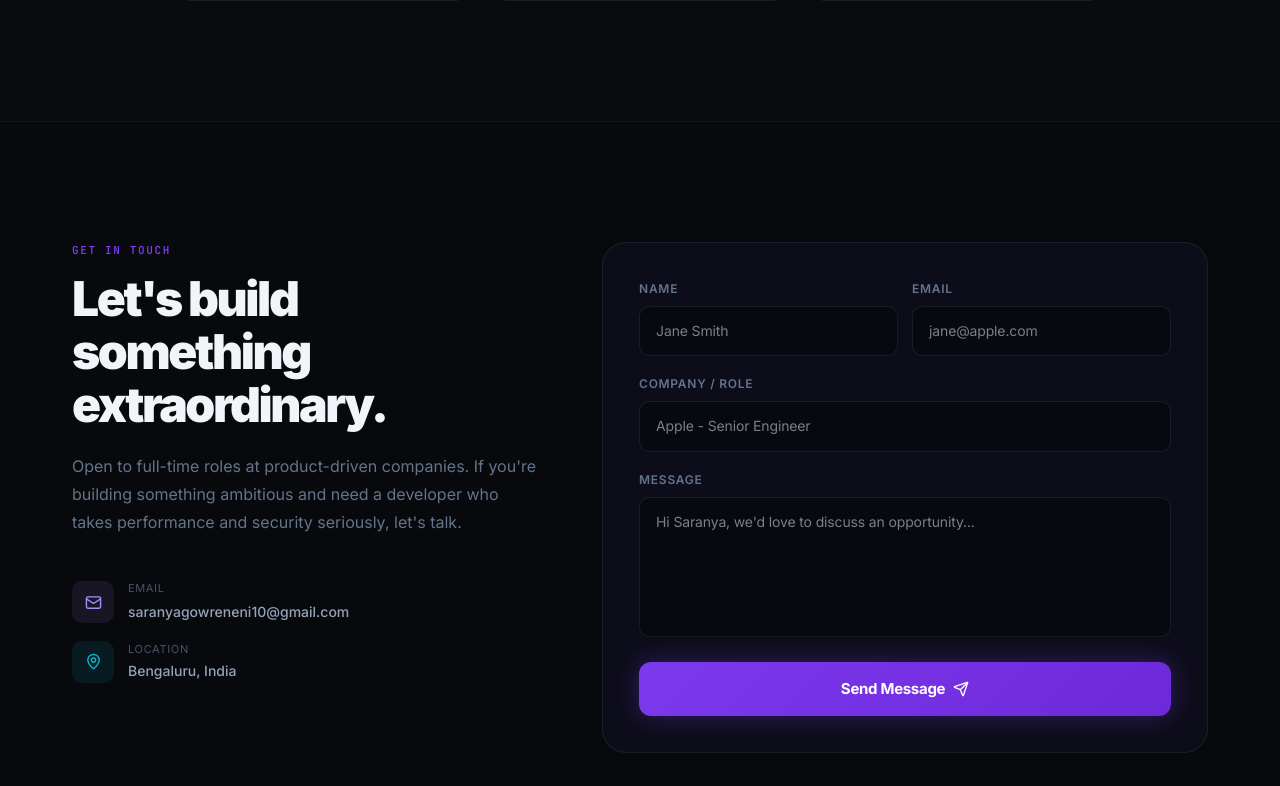
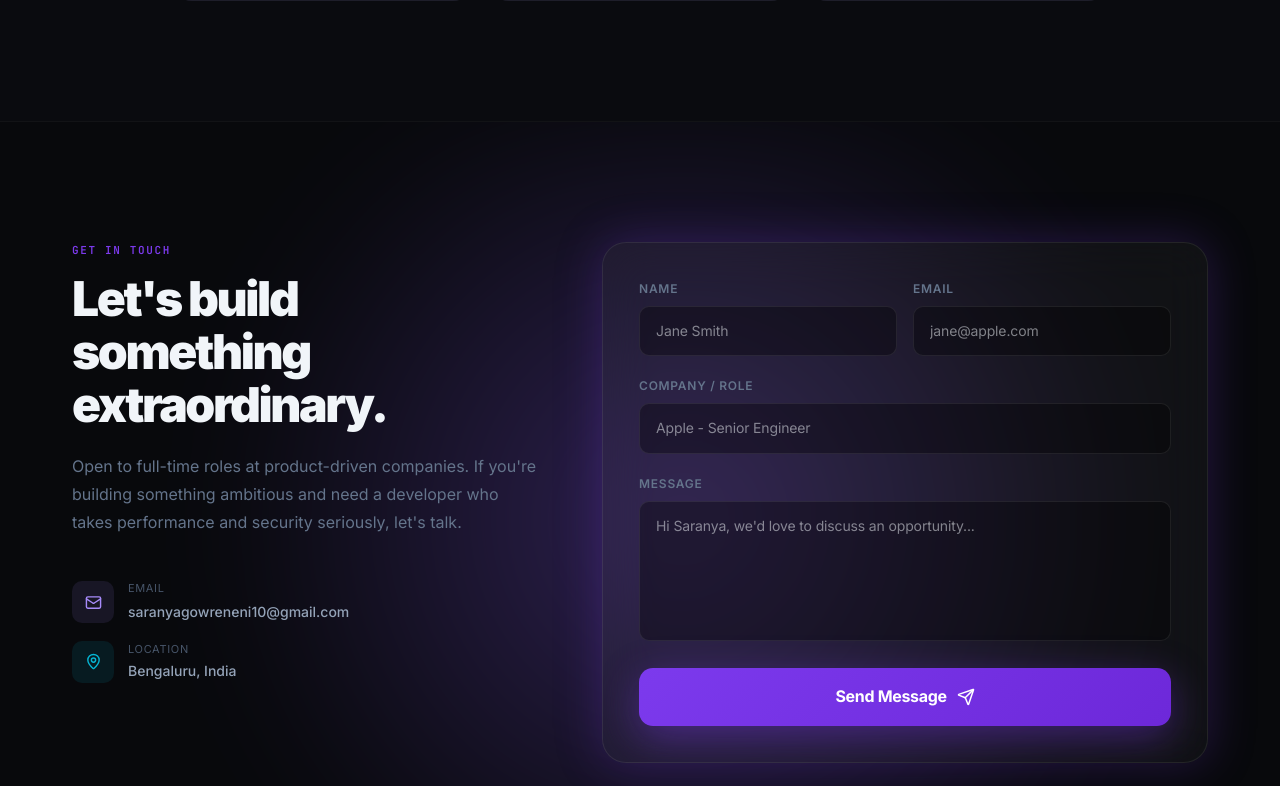
Before and after one commit to saryangowreneni7700-prog/portfolio, a React (Vite) app: page / in a window 1280 px wide. Shown: the part 5594-6380 px from the top of the page. Built offline with nearby package versions, Linux system fonts and the light colour scheme.

Commit message:
Premium contact form upgrade

```diff
--- a/src/components/Contact.jsx
+++ b/src/components/Contact.jsx
@@ -19,7 +19,8 @@ export default function Contact() {
     .then(() => setState('success'))
     .catch(() => setState('idle'));
 
-    setTimeout(() => setState('idle'), 5000);
+    // Success stays 60 seconds (1 minute) - Premium duration
+    setTimeout(() => setState('idle'), 60000);
   };
 
   const inputStyle = {
@@ -33,14 +34,50 @@ export default function Contact() {
     outline: 'none',
     fontFamily: 'var(--font)',
     boxSizing: 'border-box',
-    transition: 'border-color 0.2s',
+    transition: 'border-color 0.2s, box-shadow 0.2s',
     letterSpacing: '-0.01em'
   };
 
   return (
-    <section id="contact" style={{ padding: '120px 0', background: 'rgba(0,0,0,0.2)', borderTop: '1px solid rgba(255,255,255,0.04)' }}>
-      <div style={{ maxWidth: '1200px', margin: '0 auto', padding: '0 32px' }}>
-        <div className="contact-grid" style={{ display: 'grid', gridTemplateColumns: '1fr 1.3fr', gap: '64px', alignItems: 'start' }}>
+    <section id="contact" style={{
+      padding: '120px 0',
+      background: 'rgba(0,0,0,0.2)',
+      borderTop: '1px solid rgba(255,255,255,0.04)',
+      position: 'relative',
+      overflow: 'hidden'
+    }}>
+      {/* Animated gradient background glow */}
+      <motion.div
+        animate={{
+          background: [
+            'radial-gradient(circle at 20% 30%, #6d28d9 0%, transparent 60%)',
+            'radial-gradient(circle at 80% 70%, #7c3aed 0%, transparent 60%)',
+            'radial-gradient(circle at 50% 50%, #8b5cf6 0%, transparent 60%)'
+          ]
+        }}
+        transition={{ duration: 8, repeat: Infinity, repeatType: 'mirror' }}
+        style={{
+          position: 'absolute',
+          inset: 0,
+          zIndex: 0,
+          filter: 'blur(60px)',
+          opacity: 0.3
+        }}
+      />
+
+      <div style={{
+        maxWidth: '1200px',
+        margin: '0 auto',
+        padding: '0 32px',
+        position: 'relative',
+        zIndex: 1
+      }}>
+        <div className="contact-grid" style={{
+          display: 'grid',
+          gridTemplateColumns: '1fr 1.3fr',
+          gap: '64px',
+          alignItems: 'start'
+        }}>
 
           {/* Left Info - UNCHANGED */}
           <motion.div
@@ -49,36 +86,100 @@ export default function Contact() {
             viewport={{ once: true }}
             transition={{ duration: 0.6 }}
           >
-            <p style={{ fontSize: '11px', fontFamily: 'var(--font-mono)', color: '#7c3aed', textTransform: 'uppercase', letterSpacing: '0.15em', marginBottom: '14px', fontWeight: '600' }}>
+            <p style={{
+              fontSize: '11px',
+              fontFamily: 'var(--font-mono)',
+              color: '#7c3aed',
+              textTransform: 'uppercase',
+              letterSpacing: '0.15em',
+              marginBottom: '14px',
+              fontWeight: '600'
+            }}>
               Get In Touch
             </p>
-            <h2 style={{ fontFamily: 'var(--font)', fontSize: 'clamp(2rem, 4vw, 3rem)', fontWeight: '900', letterSpacing: '-0.05em', color: '#f1f5f9', lineHeight: '1.1', marginBottom: '20px' }}>
+            <h2 style={{
+              fontFamily: 'var(--font)',
+              fontSize: 'clamp(2rem, 4vw, 3rem)',
+              fontWeight: '900',
+              letterSpacing: '-0.05em',
+              color: '#f1f5f9',
+              lineHeight: '1.1',
+              marginBottom: '20px'
+            }}>
               Let's build something extraordinary.
             </h2>
-            <p style={{ fontSize: '16px', color: '#64748b', lineHeight: '1.75', fontFamily: 'var(--font)', marginBottom: '44px' }}>
+            <p style={{
+              fontSize: '16px',
+              color: '#64748b',
+              lineHeight: '1.75',
+              fontFamily: 'var(--font)',
+              marginBottom: '44px'
+            }}>
               Open to full-time roles at product-driven companies. If you're building something ambitious and need a developer who takes performance and security seriously, let's talk.
             </p>
 
             <div style={{ display: 'flex', flexDirection: 'column', gap: '16px', marginBottom: '36px' }}>
               <div style={{ display: 'flex', alignItems: 'center', gap: '14px' }}>
-                <div style={{ width: '42px', height: '42px', borderRadius: '10px', background: 'rgba(167, 139, 250, 0.1)', display: 'flex', alignItems: 'center', justifyContent: 'center', flexShrink: 0 }}>
+                <div style={{
+                  width: '42px', height: '42px',
+                  borderRadius: '10px',
+                  background: 'rgba(167, 139, 250, 0.1)',
+                  display: 'flex',
+                  alignItems: 'center',
+                  justifyContent: 'center',
+                  flexShrink: 0
+                }}>
                   <Mail size={17} color="#a78bfa" />
                 </div>
                 <div>
-                  <p style={{ fontSize: '11px', color: '#475569', fontFamily: 'var(--font)', marginBottom: '2px', textTransform: 'uppercase', letterSpacing: '0.06em' }}>Email</p>
-                  <a href="mailto:saranyagowreneni10@gmail.com" style={{ color: '#94a3b8', fontSize: '14px', fontFamily: 'var(--font)', textDecoration: 'none', fontWeight: '500' }}>
+                  <p style={{
+                    fontSize: '11px',
+                    color: '#475569',
+                    fontFamily: 'var(--font)',
+                    marginBottom: '2px',
+                    textTransform: 'uppercase',
+                    letterSpacing: '0.06em'
+                  }}>Email</p>
+                  <a href="mailto:saranyagowreneni10@gmail.com" style={{
+                    color: '#94a3b8',
+                    fontSize: '14px',
+                    fontFamily: 'var(--font)',
+                    textDecoration: 'none',
+                    fontWeight: '500'
+                  }}>
                     saranyagowreneni10@gmail.com
                   </a>
                 </div>
               </div>
 
               <div style={{ display: 'flex', alignItems: 'center', gap: '14px' }}>
-                <div style={{ width: '42px', height: '42px', borderRadius: '10px', background: 'rgba(6, 182, 212, 0.1)', display: 'flex', alignItems: 'center', justifyContent: 'center', flexShrink: 0 }}>
+                <div style={{
+                  width: '42px', height: '42px',
+                  borderRadius: '10px',
+                  background: 'rgba(6, 182, 212, 0.1)',
+                  display: 'flex',
+                  alignItems: 'center',
+                  justifyContent: 'center',
+                  flexShrink: 0
+                }}>
                   <MapPin size={17} color="#06b6d4" />
                 </div>
                 <div>
-                  <p style={{ fontSize: '11px', color: '#475569', fontFamily: 'var(--font)', marginBottom: '2px', textTransform: 'uppercase', letterSpacing: '0.06em' }}>Location</p>
-                  <p style={{ color: '#94a3b8', fontSize: '14px', fontFamily: 'var(--font)', margin: 0, fontWeight: '500' }}>Bengaluru, India</p>
+                  <p style={{
+                    fontSize: '11px',
+                    color: '#475569',
+                    fontFamily: 'var(--font)',
+                    marginBottom: '2px',
+                    textTransform: 'uppercase',
+                    letterSpacing: '0.06em'
+                  }}>Location</p>
+                  <p style={{
+                    color: '#94a3b8',
+                    fontSize: '14px',
+                    fontFamily: 'var(--font)',
+                    margin: 0,
+                    fontWeight: '500'
+                  }}>Bengaluru, India</p>
                 </div>
               </div>
             </div>
@@ -91,26 +192,42 @@ export default function Contact() {
             viewport={{ once: true }}
             transition={{ duration: 0.6, delay: 0.1 }}
           >
-            <div style={{ padding: '36px', borderRadius: '24px', background: 'var(--bg-card)', border: '1px solid var(--border)' }}>
+            <div style={{
+              padding: '36px',
+              borderRadius: '24px',
+              background: 'rgba(255,255,255,0.04)',
+              backdropFilter: 'blur(24px)',
+              border: '1px solid rgba(255,255,255,0.08)',
+              boxShadow: '0 0 48px rgba(124,58,237,0.25)',
+              position: 'relative',
+              overflow: 'hidden'
+            }}>
               {state === 'success' ? (
                 <motion.div
-                  initial={{ opacity: 0, scale: 0.92, rotate: -5 }}
-                  animate={{ opacity: 1, scale: 1, rotate: 0 }}
-                  transition={{ duration: 0.6, type: 'spring', stiffness: 300, damping: 20 }}
+                  initial={{ opacity: 0, scale: 0.95 }}
+                  animate={{ opacity: 1, scale: 1 }}
+                  exit={{ opacity: 0, scale: 0.95 }}
+                  transition={{ duration: 0.8, ease: [0.4, 0, 0.2, 1] }}
                 >
                   <div style={{
-                    display: 'flex', flexDirection: 'column', alignItems: 'center', justifyContent: 'center',
-                    minHeight: '380px', textAlign: 'center', gap: '24px', padding: '32px'
+                    display: 'flex',
+                    flexDirection: 'column',
+                    alignItems: 'center',
+                    justifyContent: 'center',
+                    minHeight: '380px',
+                    textAlign: 'center',
+                    gap: '32px',
+                    padding: '32px'
                   }}>
                     {/* Premium Rocket Animation */}
                     <motion.div
                       animate={{
-                        y: [0, -8, 0],
-                        rotate: [0, 5, -5, 0],
-                        scale: [1, 1.1, 1]
+                        y: [0, -12, 0],
+                        rotate: [0, 8, -8, 0],
+                        scale: [1, 1.12, 1]
                       }}
                       transition={{
-                        duration: 2,
+                        duration: 3,
                         repeat: Infinity,
                         repeatType: 'reverse',
                         ease: 'easeInOut'
@@ -118,40 +235,63 @@ export default function Contact() {
                       style={{ position: 'relative' }}
                     >
                       <div style={{
-                        width: '80px', height: '80px', borderRadius: '50%',
+                        width: '90px',
+                        height: '90px',
+                        borderRadius: '50%',
                         background: 'linear-gradient(135deg, #22c55e, #4ade80)',
-                        boxShadow: '0 0 40px rgba(34, 197, 94, 0.6)',
-                        display: 'flex', alignItems: 'center', justifyContent: 'center',
+                        boxShadow: '0 0 48px rgba(34, 197, 94, 0.7)',
+                        display: 'flex',
+                        alignItems: 'center',
+                        justifyContent: 'center',
                         position: 'relative',
-                        border: '3px solid rgba(255,255,255,0.2)'
+                        border: '3px solid rgba(255,255,255,0.3)'
                       }}>
-                        <Rocket size={32} color="white" strokeWidth={2} />
+                        <Rocket size={36} color="white" strokeWidth={2.5} />
                       </div>
-                      {/* Sparkle Effects */}
-                      <Sparkles size={20} color="#fbbf24" style={{ position: 'absolute', top: -8, left: '50%', transform: 'translateX(-50%)', opacity: 0.8 }} />
-                      <Star size={16} color="#f59e0b" style={{ position: 'absolute', bottom: -4, right: 4, opacity: 0.7 }} />
+                      {/* Enhanced Sparkle Effects */}
+                      <Sparkles size={24} color="#fbbf24" style={{
+                        position: 'absolute',
+                        top: -12,
+                        left: '50%',
+                        transform: 'translateX(-50%)',
+                        opacity: 0.9
+                      }} />
+                      <Star size={20} color="#f59e0b" style={{
+                        position: 'absolute',
+                        bottom: -6,
+                        right: 6,
+                        opacity: 0.8
+                      }} />
                     </motion.div>
 
                     <div>
                       <h4 style={{
-                        fontSize: '28px', fontWeight: '900',
+                        fontSize: '32px',
+                        fontWeight: '900',
                         background: 'linear-gradient(135deg, #f1f5f9, #e2e8f0)',
-                        WebkitBackgroundClip: 'text', WebkitTextFillColor: 'transparent',
-                        fontFamily: 'var(--font)', letterSpacing: '-0.04em',
-                        marginBottom: '12px'
+                        WebkitBackgroundClip: 'text',
+                        WebkitTextFillColor: 'transparent',
+                        fontFamily: 'var(--font)',
+                        letterSpacing: '-0.04em',
+                        marginBottom: '16px'
                       }}>
                         🚀 Message Launched!
                       </h4>
                       <p style={{
-                        color: '#64748b', fontFamily: 'var(--font)',
-                        maxWidth: '320px', lineHeight: '1.7', fontSize: '16px',
-                        marginBottom: '8px'
+                        color: '#64748b',
+                        fontFamily: 'var(--font)',
+                        maxWidth: '360px',
+                        lineHeight: '1.8',
+                        fontSize: '17px',
+                        marginBottom: '12px'
                       }}>
                         Your message rocketed to my inbox! <span style={{ color: '#22c55e' }}>✨</span>
                       </p>
                       <p style={{
-                        color: '#94a3b8', fontFamily: 'var(--font)',
-                        fontSize: '14px', margin: 0
+                        color: '#94a3b8',
+                        fontFamily: 'var(--font)',
+                        fontSize: '15px',
+                        margin: 0
                       }}>
                         I'll reply within 24 hours. Let's build something amazing! 🎯
                       </p>
@@ -162,71 +302,174 @@ export default function Contact() {
                       whileHover={{ scale: 1.05 }}
                       whileTap={{ scale: 0.98 }}
                       style={{
-                        display: 'flex', alignItems: 'center', gap: '8px',
+                        display: 'flex',
+                        alignItems: 'center',
+                        gap: '10px',
                         background: 'linear-gradient(135deg, #7c3aed, #6d28d9)',
-                        color: 'white', border: 'none', borderRadius: '12px',
-                        padding: '14px 28px', fontWeight: '700', fontSize: '15px',
-                        cursor: 'pointer', fontFamily: 'var(--font)',
-                        letterSpacing: '-0.02em', boxShadow: '0 8px 32px rgba(124, 58, 237, 0.4)'
+                        color: 'white',
+                        border: 'none',
+                        borderRadius: '14px',
+                        padding: '16px 32px',
+                        fontWeight: '700',
+                        fontSize: '16px',
+                        cursor: 'pointer',
+                        fontFamily: 'var(--font)',
+                        letterSpacing: '-0.02em',
+                        boxShadow: '0 12px 40px rgba(124, 58, 237, 0.5)'
                       }}
                     >
-                      <Sparkles size={16} />
+                      <Sparkles size={18} />
                       Send Another Message
                     </motion.button>
                   </div>
                 </motion.div>
               ) : (
-                <form onSubmit={handleSubmit} style={{ display: 'flex', flexDirection: 'column', gap: '18px' }}>
-                  {/* Form fields - UNCHANGED */}
-                  <div style={{ display: 'grid', gridTemplateColumns: '1fr 1fr', gap: '14px' }}>
+                <form onSubmit={handleSubmit} style={{ display: 'flex', flexDirection: 'column', gap: '20px' }}>
+                  {/* Form fields - Enhanced focus states */}
+                  <div style={{ display: 'grid', gridTemplateColumns: '1fr 1fr', gap: '16px' }}>
                     <div>
-                      <label style={{ display: 'block', fontSize: '12px', fontWeight: '600', color: '#64748b', marginBottom: '8px', fontFamily: 'var(--font)', textTransform: 'uppercase', letterSpacing: '0.06em' }}>Name</label>
-                      <input required type="text" name="name" placeholder="Jane Smith" style={inputStyle}
-                        onFocus={(e) => e.target.style.borderColor = 'rgba(124, 58, 237, 0.5)'}
-                        onBlur={(e) => e.target.style.borderColor = 'rgba(255, 255, 255, 0.08)'}
+                      <label style={{
+                        display: 'block',
+                        fontSize: '12px',
+                        fontWeight: '600',
+                        color: '#64748b',
+                        marginBottom: '8px',
+                        fontFamily: 'var(--font)',
+                        textTransform: 'uppercase',
+                        letterSpacing: '0.06em'
+                      }}>Name</label>
+                      <input
+                        required
+                        type="text"
+                        name="name"
+                        placeholder="Jane Smith"
+                        style={inputStyle}
+                        onFocus={(e) => {
+                          e.target.style.borderColor = 'rgba(124, 58, 237, 0.6)';
+                          e.target.style.boxShadow = '0 0 0 3px rgba(124, 58, 237, 0.15)';
+                        }}
+                        onBlur={(e) => {
+                          e.target.style.borderColor = 'rgba(255, 255, 255, 0.08)';
+                          e.target.style.boxShadow = 'none';
+                        }}
                       />
                     </div>
                     <div>
-                      <label style={{ display: 'block', fontSize: '12px', fontWeight: '600', color: '#64748b', marginBottom: '8px', fontFamily: 'var(--font)', textTransform: 'uppercase', letterSpacing: '0.06em' }}>Email</label>
-                      <input required type="email" name="email" placeholder="jane@apple.com" style={inputStyle}
-                        onFocus={(e) => e.target.style.borderColor = 'rgba(124, 58, 237, 0.5)'}
-                        onBlur={(e) => e.target.style.borderColor = 'rgba(255, 255, 255, 0.08)'}
+                      <label style={{
+                        display: 'block',
+                        fontSize: '12px',
+                        fontWeight: '600',
+                        color: '#64748b',
+                        marginBottom: '8px',
+                        fontFamily: 'var(--font)',
+                        textTransform: 'uppercase',
+                        letterSpacing: '0.06em'
+                      }}>Email</label>
+                      <input
+                        required
+                        type="email"
+                        name="email"
+                        placeholder="jane@apple.com"
+                        style={inputStyle}
+                        onFocus={(e) => {
+                          e.target.style.borderColor = 'rgba(124, 58, 237, 0.6)';
+                          e.target.style.boxShadow = '0 0 0 3px rgba(124, 58, 237, 0.15)';
+                        }}
+                        onBlur={(e) => {
+                          e.target.style.borderColor = 'rgba(255, 255, 255, 0.08)';
+                          e.target.style.boxShadow = 'none';
+                        }}
                       />
                     </div>
                   </div>
 
                   <div>
-                    <label style={{ display: 'block', fontSize: '12px', fontWeight: '600', color: '#64748b', marginBottom: '8px', fontFamily: 'var(--font)', textTransform: 'uppercase', letterSpacing: '0.06em' }}>Company / Role</label>
-                    <input type="text" name="companyRole" placeholder="Apple - Senior Engineer" style={inputStyle}
-                      onFocus={(e) => e.target.style.borderColor = 'rgba(124, 58, 237, 0.5)'}
-                      onBlur={(e) => e.target.style.borderColor = 'rgba(255, 255, 255, 0.08)'}
+                    <label style={{
+                      display: 'block',
+                      fontSize: '12px',
+                      fontWeight: '600',
+                      color: '#64748b',
+                      marginBottom: '8px',
+                      fontFamily: 'var(--font)',
+                      textTransform: 'uppercase',
+                      letterSpacing: '0.06em'
+                    }}>Company / Role</label>
+                    <input
+                      type="text"
+                      name="companyRole"
+                      placeholder="Apple - Senior Engineer"
+                      style={inputStyle}
+                      onFocus={(e) => {
+                        e.target.style.borderColor = 'rgba(124, 58, 237, 0.6)';
+                        e.target.style.boxShadow = '0 0 0 3px rgba(124, 58, 237, 0.15)';
+                      }}
+                      onBlur={(e) => {
+                        e.target.style.borderColor = 'rgba(255, 255, 255, 0.08)';
+                        e.target.style.boxShadow = 'none';
+                      }}
                     />
                   </div>
 
                   <div>
-                    <label style={{ display: 'block', fontSize: '12px', fontWeight: '600', color: '#64748b', marginBottom: '8px', fontFamily: 'var(--font)', textTransform: 'uppercase', letterSpacing: '0.06em' }}>Message</label>
-                    <textarea required rows="5" name="message" placeholder="Hi Saranya, we'd love to discuss an opportunity..."
-                      style={{ ...inputStyle, resize: 'none' }}
-                      onFocus={(e) => e.target.style.borderColor = 'rgba(124, 58, 237, 0.5)'}
-                      onBlur={(e) => e.target.style.borderColor = 'rgba(255, 255, 255, 0.08)'}
+                    <label style={{
+                      display: 'block',
+                      fontSize: '12px',
+                      fontWeight: '600',
+                      color: '#64748b',
+                      marginBottom: '8px',
+                      fontFamily: 'var(--font)',
+                      textTransform: 'uppercase',
+                      letterSpacing: '0.06em'
+                    }}>Message</label>
+                    <textarea
+                      required
+                      rows="5"
+                      name="message"
+                      placeholder="Hi Saranya, we'd love to discuss an opportunity..."
+                      style={{
+                        ...inputStyle,
+                        resize: 'none',
+                        minHeight: '120px'
+                      }}
+                      onFocus={(e) => {
+                        e.target.style.borderColor = 'rgba(124, 58, 237, 0.6)';
+                        e.target.style.boxShadow = '0 0 0 3px rgba(124, 58, 237, 0.15)';
+                      }}
+                      onBlur={(e) => {
+                        e.target.style.borderColor = 'rgba(255, 255, 255, 0.08)';
+                        e.target.style.boxShadow = 'none';
+                      }}
                     />
                   </div>
 
-                  <button type="submit" disabled={state === 'submitting'}
+                  <motion.button
+                    type="submit"
+                    disabled={state === 'submitting'}
+                    whileHover={{ scale: 1.02 }}
+                    whileTap={{ scale: 0.98 }}
                     style={{
-                      display: 'flex', alignItems: 'center', justifyContent: 'center', gap: '8px',
-                      background: 'linear-gradient(135deg, #7c3aed, #6d28d9)', color: 'white',
-                      border: 'none', borderRadius: '12px', padding: '15px 24px',
-                      fontWeight: '700', fontSize: '15px', cursor: state === 'submitting' ? 'not-allowed' : 'pointer',
-                      fontFamily: 'var(--font)', letterSpacing: '-0.02em',
-                      opacity: state === 'submitting' ? 0.7 : 1,
-                      boxShadow: '0 0 24px rgba(124, 58, 237, 0.35)',
-                      transition: 'all 0.2s'
+                      display: 'flex',
+                      alignItems: 'center',
+                      justifyContent: 'center',
+                      gap: '10px',
+                      background: 'linear-gradient(135deg, #7c3aed, #6d28d9)',
+                      color: 'white',
+                      border: 'none',
+                      borderRadius: '14px',
+                      padding: '16px 28px',
+                      fontWeight: '700',
+                      fontSize: '16px',
+                      cursor: state === 'submitting' ? 'not-allowed' : 'pointer',
+                      fontFamily: 'var(--font)',
+                      letterSpacing: '-0.02em',
+                      opacity: state === 'submitting' ? 0.8 : 1,
+                      boxShadow: '0 12px 40px rgba(124, 58, 237, 0.4)',
+                      transition: 'all 0.3s ease'
                     }}
                   >
                     {state === 'submitting' ? 'Sending...' : 'Send Message'}
-                    <Send size={16} />
-                  </button>
+                    <Send size={18} />
+                  </motion.button>
                 </form>
               )}
             </div>
```
